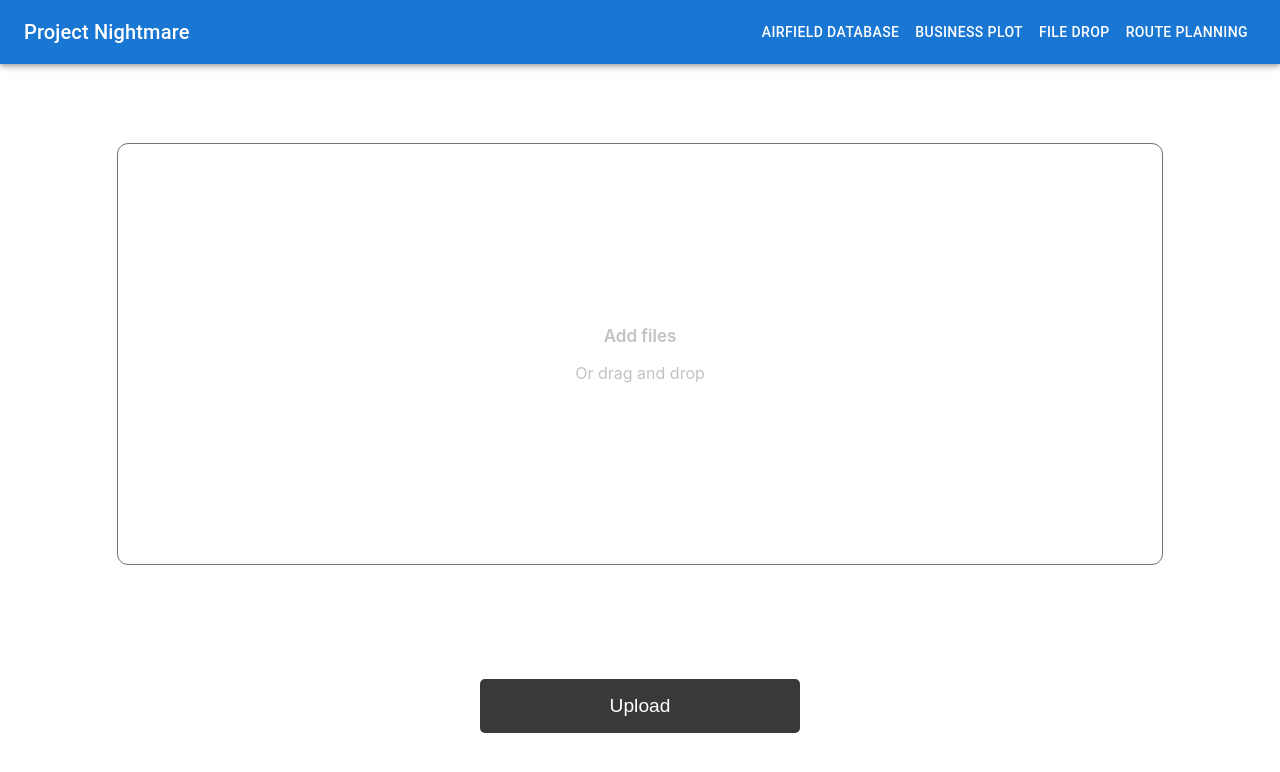
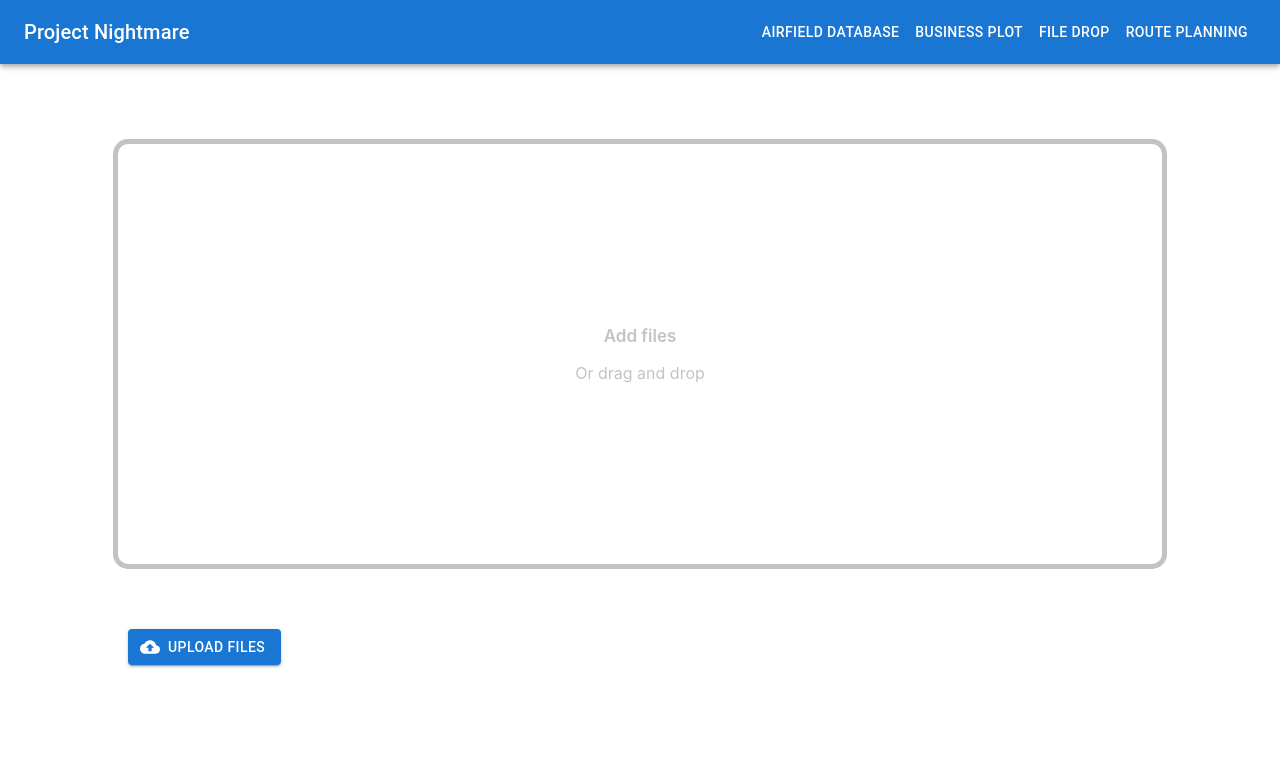
Before and after one commit to alavrouk/JID31119---EagleEye, a React (Create React App) app: page / in a window 1280 px wide. Both pictures are taken after a click on the button "FILE DROP". Shown: the top 772 px of the page. Built offline with nearby package versions, Linux system fonts and the light colour scheme.

Commit message:
Upload files button changed

```diff
--- a/src/components/filedrop/FileDrop.js
+++ b/src/components/filedrop/FileDrop.js
@@ -1,5 +1,7 @@
 import React, { useState } from 'react'
 import { useDropzone } from "react-dropzone"
+import Button from '@mui/material/Button';
+import CloudUploadIcon from '@mui/icons-material/CloudUpload';
 import fileIcon from '../../assets/icons/fileIcon.svg'
 import './styles/fileDrop.css'
 
@@ -81,8 +83,10 @@ function FileDrop() {
                         ))}
                     </div>
                 </div >
+                <div className='file-upload-button-container'>
+                    <Button variant="contained" startIcon={<CloudUploadIcon />}>Upload files</Button>
+                </div>
             </div>
-            <button className='file-upload-button'>Upload</button>
         </>
     )
 }
--- a/src/components/filedrop/styles/fileDrop.css
+++ b/src/components/filedrop/styles/fileDrop.css
@@ -15,7 +15,7 @@
     justify-content: center;
     width: 100%;
     height: 25rem;
-    outline: 1px solid #717171;
+    outline: 5px solid #c3c3c3;
     border-radius: 10px;
     cursor: pointer;
     padding: 10px;
@@ -100,18 +100,11 @@
     background-color: #2b2b2b;
 }
 
-.file-upload-button {
+.file-upload-button-container {
     display: flex;
-    justify-content: center;
+    justify-content: left;
     align-items: center;
-    width: 20rem;
-    height: auto;
-    border-radius: 5px;
-    border: none;
-    background-color: #393939;
+    width: 100%;
+    height: 4rem;
     cursor: pointer;
-    color: white;
-    margin: 0 auto;
-    font-size: 1.2rem;
-    padding: 1rem;
 }
```
